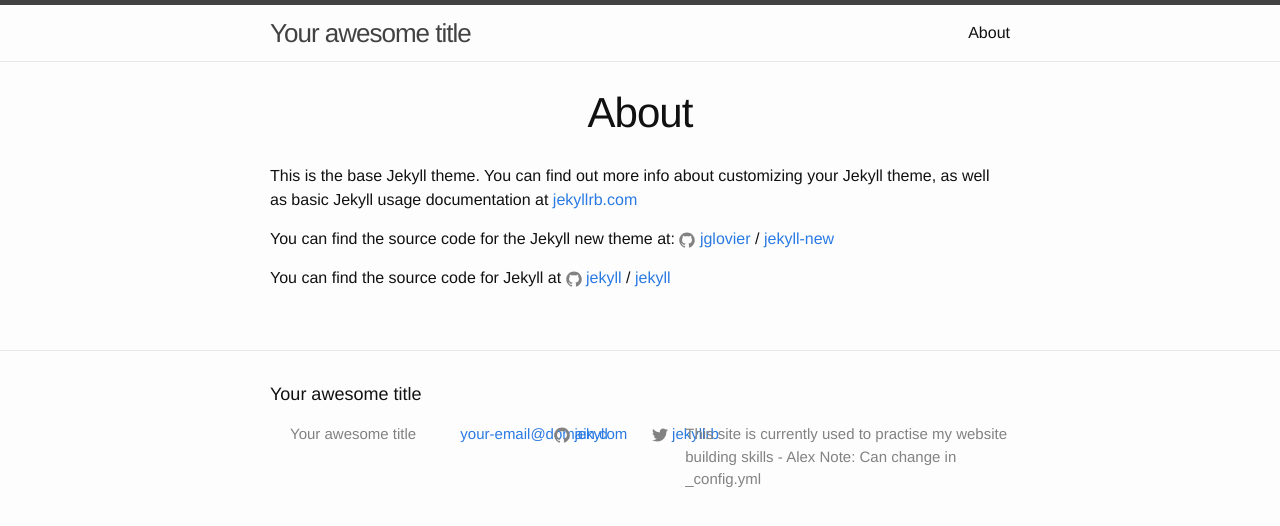
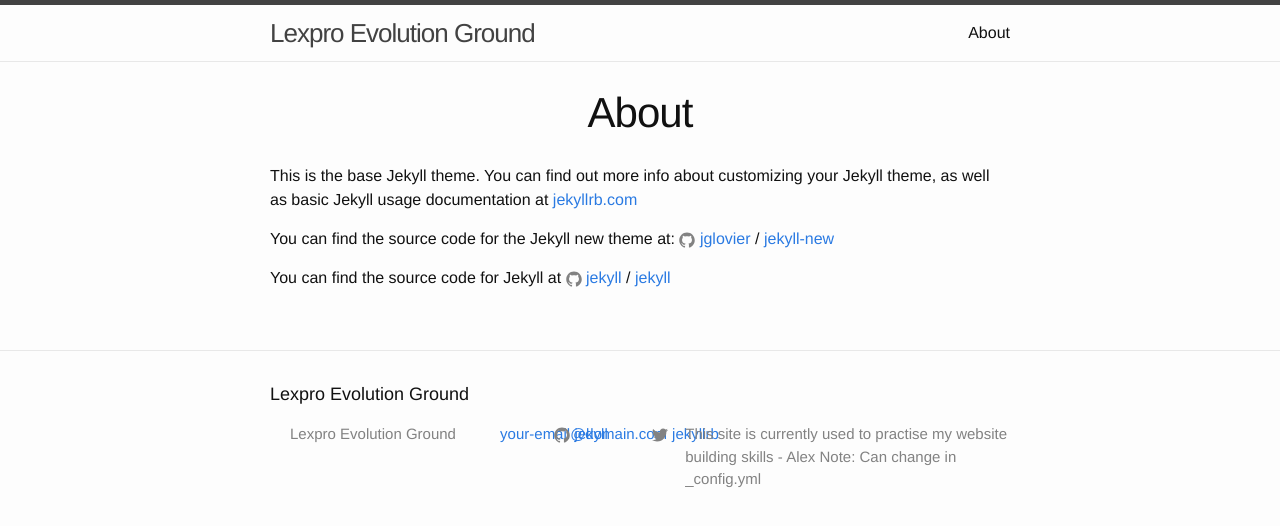
Before and after one commit to Alex-Aloysius/Alex-Aloysius.github.io, a Jekyll site: the page built from about.md, in a window 1280 px wide. Shown: the top 526 px of the page. Built offline with Jekyll 4.4.1, drawn with Linux system fonts in a browser that asks for light colours.

Commit message:
Update _config.yml
Changed title

```diff
--- a/_config.yml
+++ b/_config.yml
@@ -6,7 +6,7 @@
 # 'jekyll serve'. If you change this file, please restart the server process.
 
 # Site settings
-title: Your awesome title
+title: Lexpro Evolution Ground
 email: your-email@domain.com
 description: > # this means to ignore newlines until "baseurl:"
   This site is currently used to practise my website building skills - Alex
```
